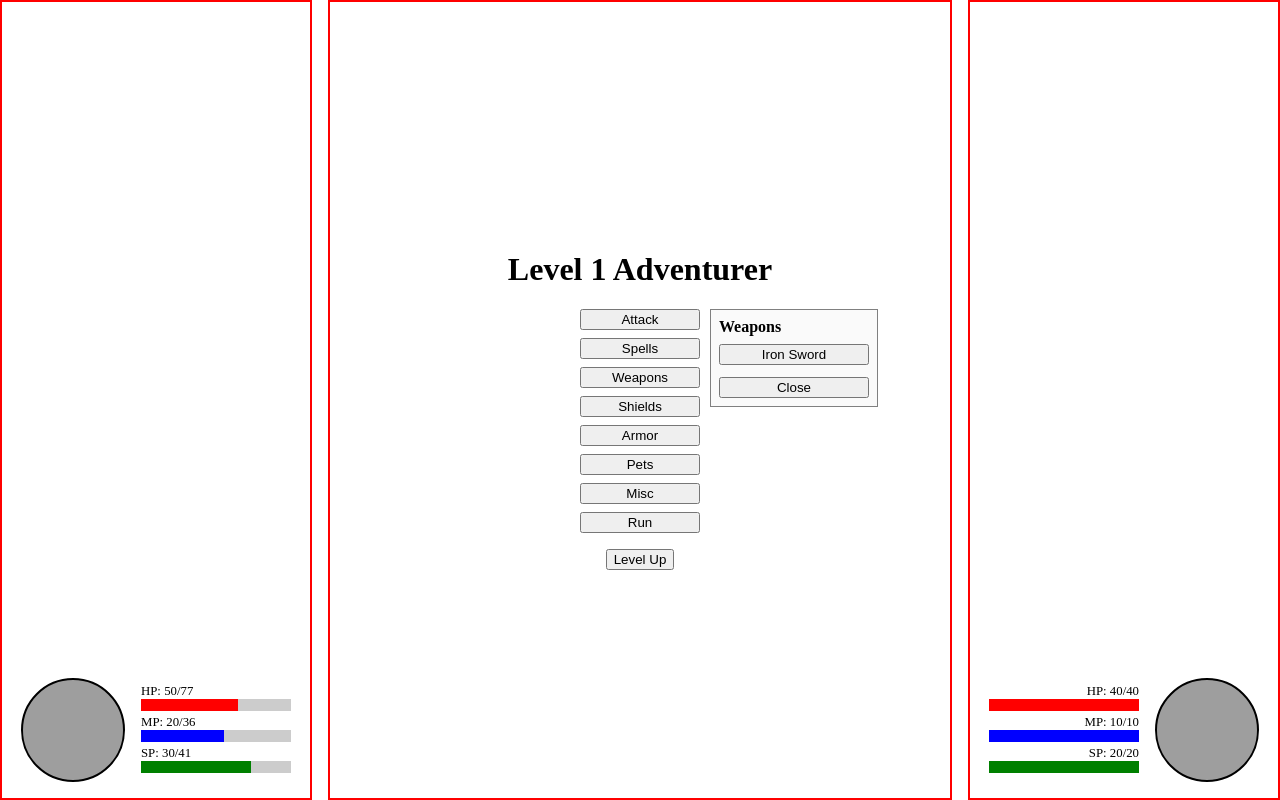
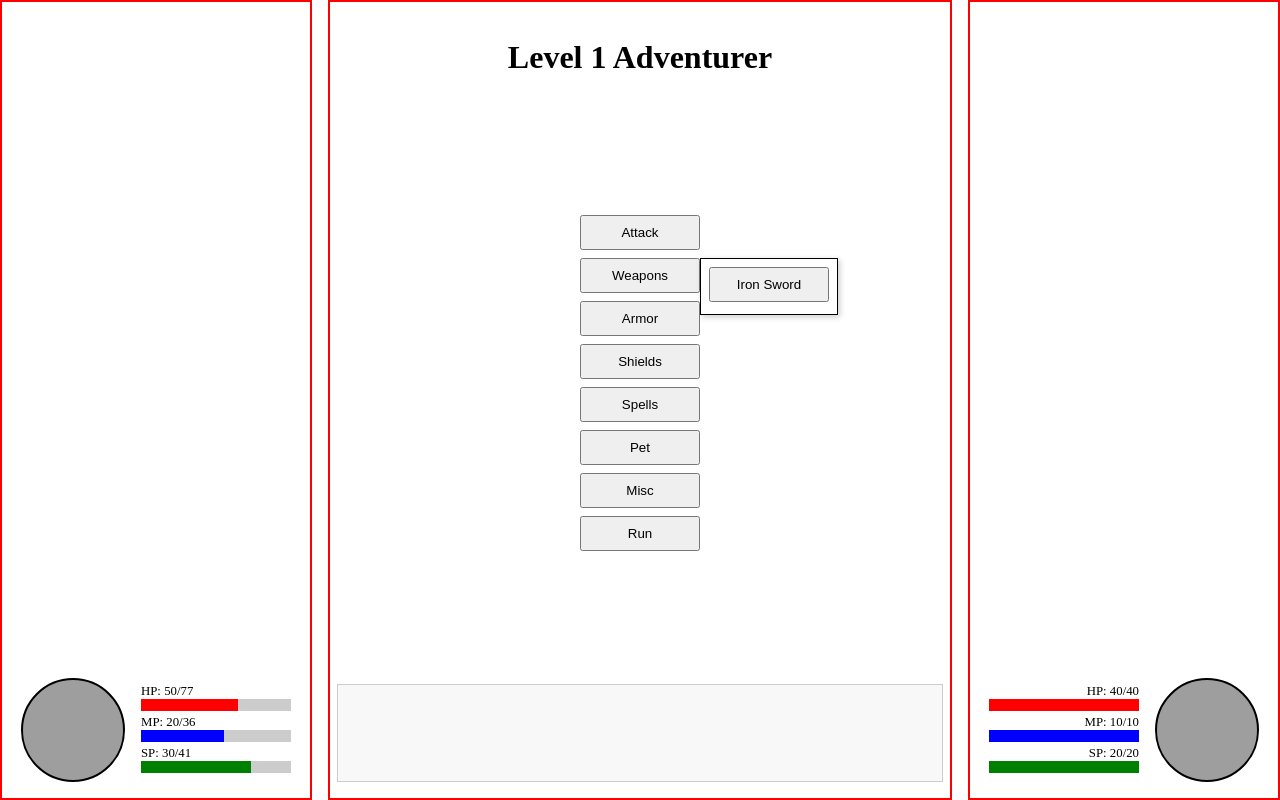
Before and after one commit to RainySunsetGod/mySite, a React (Vite) app in the folder adventure-evolution/: page / in a window 1280 px wide. Both pictures are taken after a click on the button "Weapons". Built offline with nearby package versions, Linux system fonts and the light colour scheme; grey boxes are pictures that could not be loaded.

Commit message:
turn base test

```diff
--- a/adventure-evolution/src/components/ActionMenu.tsx
+++ b/adventure-evolution/src/components/ActionMenu.tsx
@@ -1,94 +1,96 @@
 import { useState } from "react";
+import type { Player } from "../state/player";
 import { getContent } from "../data/library";
-import type { Player } from "../state/player";
-import type { ContentItem } from "../data/library/types";
 
 type Props = {
   player: Player;
-    onUse: (item: ContentItem) => void;
+  onUse: (item: { id: string; name: string }) => void;
 };
 
 export default function ActionMenu({ player, onUse }: Props) {
-    const [activeCategory, setActiveCategory] = useState<string | null>(null);
+  const [activeMenu, setActiveMenu] = useState<string | null>(null);
 
-    const categories = ["Attack", "Spells", "Weapons", "Shields", "Armor", "Pets", "Misc", "Run"];
+  const toggleMenu = (menu: string) => {
+    setActiveMenu(activeMenu === menu ? null : menu);
+  };
+
+  const buttonStyle: React.CSSProperties = {
+    width: "120px", // ✅ consistent button width
+    padding: "0.5rem",
+    textAlign: "center",
+    boxSizing: "border-box",
+  };
 
   return (
-        <div style={{ position: "relative", display: "inline-block" }}>
-            {/* Main vertical action bar */}
     <div
       style={{
         display: "flex",
         flexDirection: "column",
         gap: "0.5rem",
-                    width: "120px",
+        alignItems: "flex-start",
       }}
     >
-                {categories.map((cat) => (
-                    <button
-                        key={cat}
-                        onClick={() => setActiveCategory(cat === activeCategory ? null : cat)}
+      {/* Attack as a special action */}
+      <button style={buttonStyle} onClick={() => onUse({ id: "attack-basic", name: "Attack" })}>
+        Attack
+      </button>
+
+      {/* Gear categories */}
+      {["Weapons", "Armor", "Shields", "Spells", "Pet", "Misc"].map((menu) => (
+        <div
+          key={menu}
+          style={{
+            position: "relative",
+            display: "flex",
+          }}
         >
-                        {cat}
+          <button style={buttonStyle} onClick={() => toggleMenu(menu)}>
+            {menu}
           </button>
-                ))}
-            </div>
 
-            {/* Render sub-panel only when active */}
-            {activeCategory && activeCategory !== "Attack" && activeCategory !== "Run" && (
+          {/* Sliding submenu */}
           <div
             style={{
               position: "absolute",
+              left: "100%",
               top: 0,
-                        left: "130px",
-                        border: "1px solid gray",
+              background: "white",
+              border: "1px solid black",
               padding: "0.5rem",
-                        background: "#fafafa",
-                        minWidth: "150px",
-                        animation: "slideIn 0.3s ease-out forwards",
+              minWidth: buttonStyle.width, // ✅ match width of main button
+              boxShadow: "2px 2px 6px rgba(0,0,0,0.2)",
+
+              // Animation
+              transform: activeMenu === menu ? "translateX(0)" : "translateX(-10px)",
+              opacity: activeMenu === menu ? 1 : 0,
+              transition: "all 0.2s ease",
+              pointerEvents: activeMenu === menu ? "auto" : "none",
             }}
           >
-                    <h4 style={{ margin: "0 0 0.5rem" }}>{activeCategory}</h4>
-                    {player.gearView[activeCategory as keyof typeof player.gearView].map((id) => {
+            {player.gearView[menu as keyof typeof player.gearView].length === 0 && (
+              <div style={{ color: "#666", fontSize: "0.85rem", textAlign: "center" }}>Empty</div>
+            )}
+            {player.gearView[menu as keyof typeof player.gearView].map((id) => {
               const item = getContent(id);
               if (!item) return null;
               return (
                 <button
                   key={id}
-                                onClick={() => {
-                                    onUse(item);
-                                    setActiveCategory(null);
-                                }}
-                                style={{ display: "block", margin: "0.25rem 0", width: "100%" }}
+                  style={{ ...buttonStyle, marginBottom: "0.25rem" }}
+                  onClick={() => onUse(item)}
                 >
                   {item.name}
                 </button>
               );
             })}
-                    <button
-                        onClick={() => setActiveCategory(null)}
-                        style={{ marginTop: "0.5rem", width: "100%" }}
-                    >
-                        Close
+          </div>
+        </div>
+      ))}
+
+      {/* Run action */}
+      <button style={buttonStyle} onClick={() => onUse({ id: "run", name: "Run" })}>
+        Run
       </button>
-                </div>
-            )}
-
-            {/* Inline CSS for slide animation */}
-            <style>
-                {`
-          @keyframes slideIn {
-            from {
-              transform: translateX(-20%);
-              opacity: 0;
-            }
-            to {
-              transform: translateX(0);
-              opacity: 1;
-            }
-          }
-        `}
-            </style>
     </div>
   );
 }
--- a/adventure-evolution/src/modules/Combat.tsx
+++ b/adventure-evolution/src/modules/Combat.tsx
@@ -3,8 +3,6 @@ import { DEFAULT_PLAYER, type Player } from "../state/player";
 import PlayerPanel from "../components/PlayerPanel";
 import EnemyPanel from "../components/EnemyPanel";
 import ActionMenu from "../components/ActionMenu";
-import { getContent } from "../data/library";
-import { tryEvolve, type EvolutionContext } from "../utils/evolution";
 
 const DEFAULT_ENEMY = {
     name: "Slime",
@@ -18,40 +16,48 @@ const DEFAULT_ENEMY = {
     defense: 2,
 };
 
+type Turn = "player" | "enemy";
+
 export default function Combat() {
     const [player, setPlayer] = useState<Player>(DEFAULT_PLAYER);
     const [enemy, setEnemy] = useState(DEFAULT_ENEMY);
-    // Placeholder: mark setEnemy as intentionally unused
-    void setEnemy;
+    const [turn, setTurn] = useState<Turn>("player");
+    const [log, setLog] = useState<string[]>([]);
 
-    const levelUp = () => {
-        const newLevel = player.level + 1;
-        const newGearView = { ...player.gearView };
+    const pushLog = (msg: string) =>
+        setLog((prev) => [...prev, msg].slice(-5)); // keep last 5 messages
 
-        const context: EvolutionContext = {
-            level: newLevel,
-            inventory: player.materials,
-            merges: player.merges,
-            usage: player.usage,
-        };
+    const playerAttack = () => {
+        if (turn !== "player") return;
 
-        for (const category in newGearView) {
-            newGearView[category as keyof typeof newGearView] =
-                newGearView[category as keyof typeof newGearView].map((id) => {
-                    const item = getContent(id);
-                    if (!item) return id;
-                    return tryEvolve(item, context).id;
-                });
+        const damage = Math.max(1, 10 - enemy.defense); // very simple formula
+        const newHp = Math.max(0, enemy.currentHp - damage);
+
+        setEnemy({ ...enemy, currentHp: newHp });
+        pushLog(`You attack the ${enemy.name} for ${damage} damage!`);
+
+        if (newHp <= 0) {
+            pushLog(`You defeated the ${enemy.name}!`);
+            return;
         }
 
-        setPlayer({
-            ...player,
-            level: newLevel,
-            gearView: newGearView,
-            currentHp: player.maxHp,
-            currentMp: player.maxMp,
-            currentSp: player.maxSp,
-        });
+        setTurn("enemy");
+        setTimeout(enemyTurn, 1000); // enemy acts after 1s delay
+    };
+
+    const enemyTurn = () => {
+        const damage = Math.max(1, enemy.attack - 2); // simple defense
+        const newHp = Math.max(0, player.currentHp - damage);
+
+        setPlayer({ ...player, currentHp: newHp });
+        pushLog(`${enemy.name} hits you for ${damage} damage!`);
+
+        if (newHp <= 0) {
+            pushLog(`You were defeated by the ${enemy.name}...`);
+            return;
+        }
+
+        setTurn("player");
     };
 
     return (
@@ -60,13 +66,13 @@ export default function Combat() {
                 display: "grid",
                 gridTemplateColumns: "1fr 2fr 1fr",
                 gap: "1rem",
-                height: "100vh", // ✅ full window height
+                height: "100vh",
             }}
         >
             {/* Left panel */}
             <PlayerPanel player={player} />
 
-            {/* Middle (actions + info) */}
+            {/* Middle (actions + log) */}
             <div
                 style={{
                     border: "2px solid red",
@@ -74,19 +80,44 @@ export default function Combat() {
                     display: "flex",
                     flexDirection: "column",
                     alignItems: "center",
-                    justifyContent: "center",
+                    justifyContent: "space-between",
                 }}
             >
                 <h1>Level {player.level} Adventurer</h1>
-                <ActionMenu
-                    player={player}
-                    onUse={(item) => {
-                        alert(`Used ${item.name}!`);
+
+                {turn === "player" ? (
+                    <ActionMenu
+                        player={player}
+                        onUse={(item) => {
+                            if (item.id === "attack-basic") {
+                                playerAttack();
+                            } else if (item.id === "run") {
+                                pushLog("You attempt to run away... (not yet implemented)");
+                            } else {
+                                pushLog(`You used ${item.name}, but nothing happened yet.`);
+                            }
+                        }}
+                    />
+                ) : (
+                    <p>Enemy is taking their turn...</p>
+                )}
+
+                {/* Combat log */}
+                <div
+                    style={{
+                        marginTop: "1rem",
+                        width: "100%",
+                        minHeight: "5rem",
+                        border: "1px solid #ccc",
+                        padding: "0.5rem",
+                        fontSize: "0.9rem",
+                        background: "#f8f8f8",
                     }}
-                />
-                <button onClick={levelUp} style={{ marginTop: "1rem" }}>
-                    Level Up
-                </button>
+                >
+                    {log.map((entry, i) => (
+                        <div key={i}>{entry}</div>
+                    ))}
+                </div>
             </div>
 
             {/* Right panel */}
```
Lines whose indentation alone changed are shown as unchanged.
